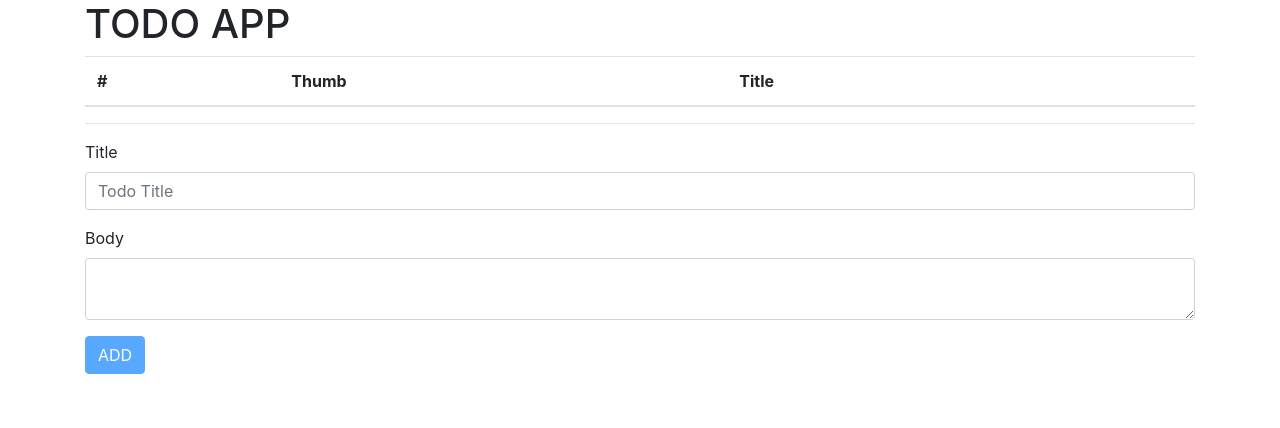
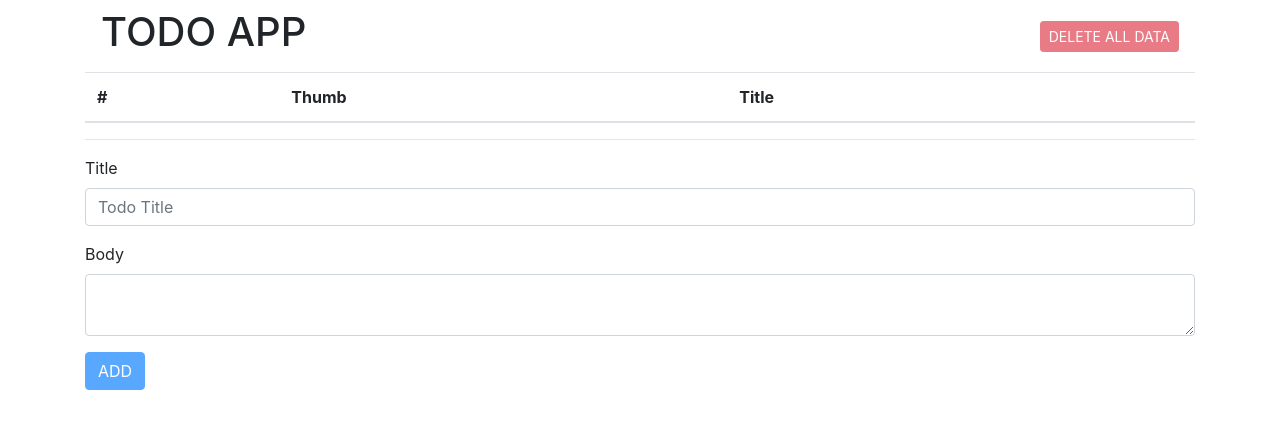
Before and after one commit to KiKiKi-KiKi/gs-task02, a React (Create React App) app: page / in a window 1280 px wide. Shown: the top 428 px of the page. Built offline with nearby package versions, Linux system fonts and the light colour scheme.

Commit message:
Implement delete all item & clear storage.

```diff
--- a/src/App.jsx
+++ b/src/App.jsx
@@ -1,7 +1,12 @@
-import React, { useReducer, useEffect } from 'react';
+import React, { useReducer, useEffect, useCallback } from 'react';
 import AppContext from './contexts/AppContext';
+import { DELETE_ALL_ITEM } from './actions';
 import reducer, { INITIAL_STATE } from './reducers';
-import { saveLocalStorage, getLocalStorageData } from './storage';
+import {
+  saveLocalStorage,
+  getLocalStorageData,
+  clearLocalStorageData,
+} from './storage';
 import AddItemForm from './components/AddItemForm';
 import ItemsList from './components/ItemsList';
 
@@ -10,14 +15,40 @@ export default function App() {
   const initialState = savedState ? JSON.parse(savedState) : INITIAL_STATE;
   const [state, dispatch] = useReducer(reducer, initialState);
 
+  const onClearAllData = useCallback(() => {
+    if (!window.confirm('Really delete all storage data?')) {
+      return false;
+    }
+    dispatch({ type: DELETE_ALL_ITEM });
+  }, [dispatch]);
+
+  const hasItem = Object.keys(state.todo).length;
+
   useEffect(() => {
-    saveLocalStorage(state);
+    if (state.status === 'destroy') {
+      clearLocalStorageData();
+    } else {
+      console.log('SAVE to Storage');
+      const { todo } = state;
+      saveLocalStorage({ todo });
+    }
   }, [state]);
 
   return (
     <>
       <div className="container">
-        <h1>TODO APP</h1>
+        <header className="navbar navbar-expand-lg">
+          <h1>TODO APP</h1>
+          <div className="ml-md-auto">
+            <button
+              className="btn btn-danger btn-sm"
+              onClick={onClearAllData}
+              disabled={!hasItem}
+            >
+              DELETE ALL DATA
+            </button>
+          </div>
+        </header>
         <AppContext.Provider value={{ state, dispatch }}>
           <div className="main">
             <ItemsList />
--- a/src/actions/index.js
+++ b/src/actions/index.js
@@ -1,4 +1,4 @@
 export const CREATE_ITEM = 'CREATE_ITEM';
 export const UPDATE_ITEM = 'UPDATE_ITEM';
 export const DELETE_ITEM = 'DELETE_ITEM';
-export const DELETE_ALL_ITEM = 'DELETE_ITEM';
+export const DELETE_ALL_ITEM = 'DELETE_ALL_ITEM';
--- a/src/reducers/index.js
+++ b/src/reducers/index.js
@@ -22,6 +22,7 @@ export default (state = INITIAL_STATE, action) => {
       return {
         ...state,
         todo: { ...todo, [id]: { ...action.item, id, createdAt } },
+        status: 'create item',
       };
     }
     case UPDATE_ITEM: {
@@ -33,10 +34,11 @@ export default (state = INITIAL_STATE, action) => {
       /* eslint-disable no-empty-pattern */
       const todo = (({ [deleteID]: { } = {}, ...data }) => data)(state.todo);
       /* eslint-enable no-empty-pattern */
-      return { ...state, todo };
+      return { ...state, todo, status: 'delete item' };
     }
     case DELETE_ALL_ITEM: {
-      return { ...state, todo: {} };
+      console.log('DELETE_ALL_ITEM');
+      return { ...state, todo: {}, status: 'destroy' };
     }
     default: {
       return state;
--- a/src/storage.js
+++ b/src/storage.js
@@ -1,10 +1,13 @@
 const LOCAL_STRAGE_KEY = 'ReduxTodoApp';
 
 export const saveLocalStorage = (data) => {
-  console.log(data);
   return localStorage.setItem(LOCAL_STRAGE_KEY, JSON.stringify(data));
 };
 
 export const getLocalStorageData = () => {
   return localStorage.getItem(LOCAL_STRAGE_KEY);
 };
+
+export const clearLocalStorageData = () => {
+  return localStorage.clear();
+};
```
